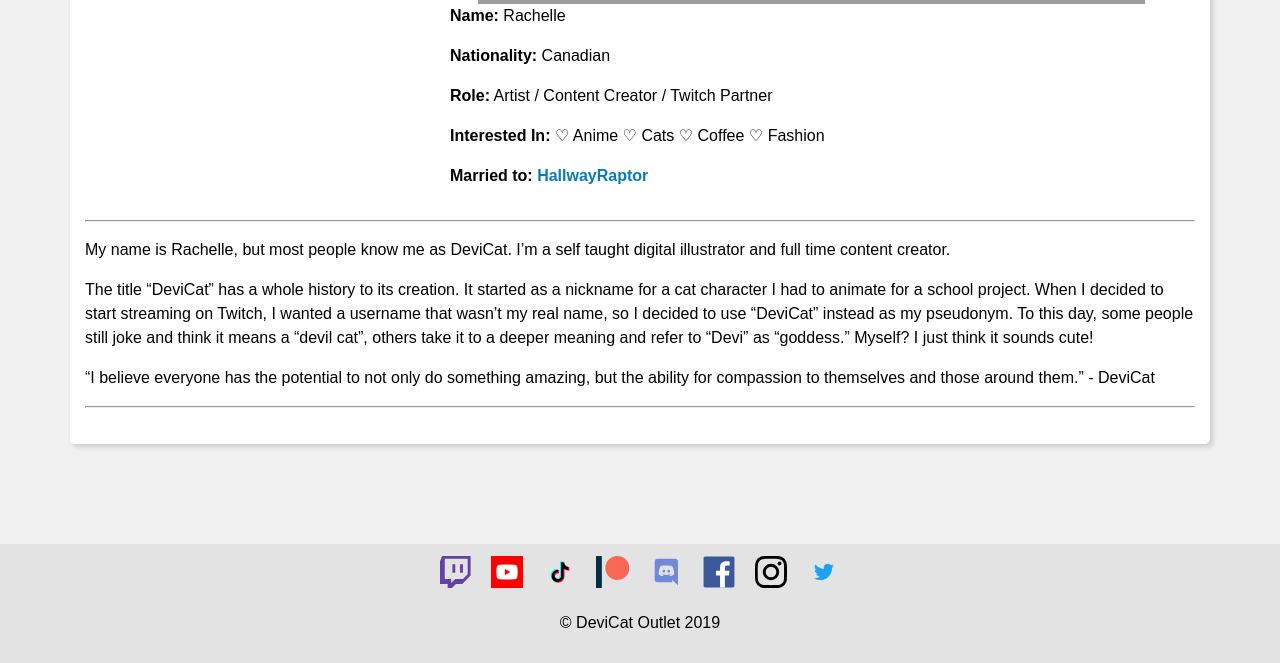
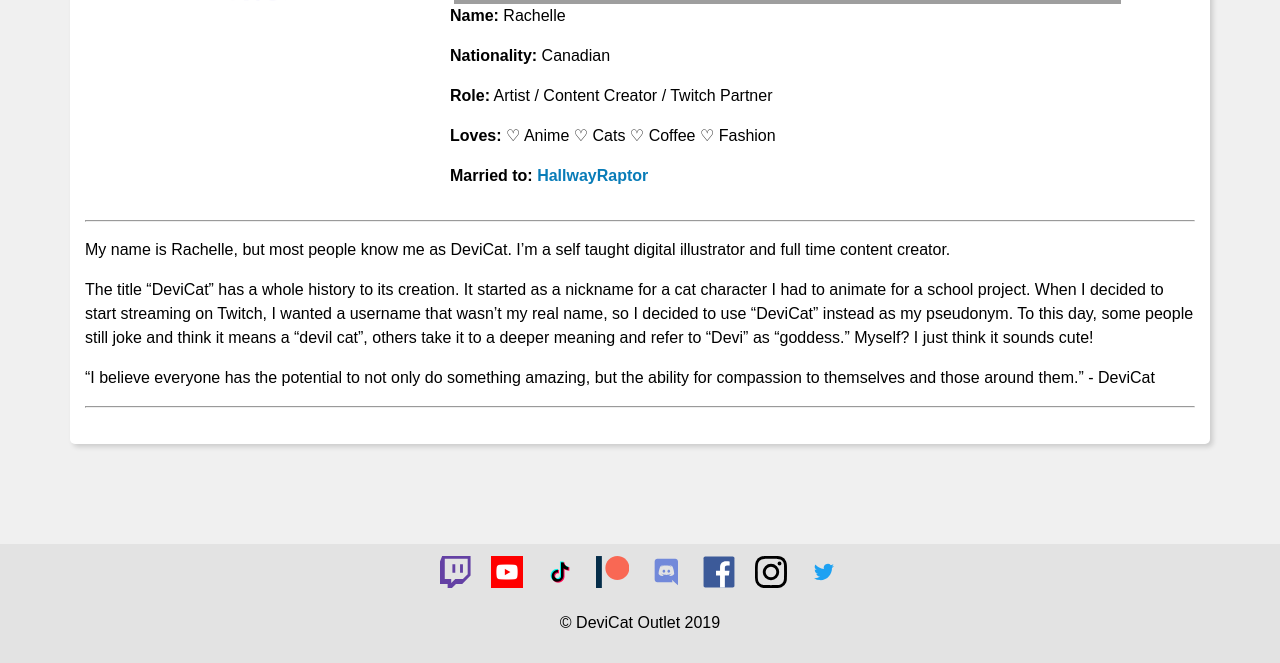
Before and after one commit to DeviCatOutlet/devicatoutlet.github.io, a Jekyll site: the page built from about.md, in a window 1280 px wide and 1087 px high, cut to the strip 424-1087 px from the top of the window. Built offline with Jekyll 4.4.1, drawn with Linux system fonts in a browser that asks for light colours; our own code applies the rules of GitHub Pages for plain Markdown files.

Commit message:
Update About Page

```diff
--- a/about.md
+++ b/about.md
@@ -6,7 +6,7 @@
   * **Name:** Rachelle
   * **Nationality:** Canadian
   * **Role:** Artist / Content Creator / Twitch Partner
-  * **Interested In:** ♡ Anime ♡ Cats ♡ Coffee ♡ Fashion
+  * **Loves:** ♡ Anime ♡ Cats ♡ Coffee ♡ Fashion
   * **Married to:** [HallwayRaptor](https://www.instagram.com/HallwayRaptor)
 
   ---
```
